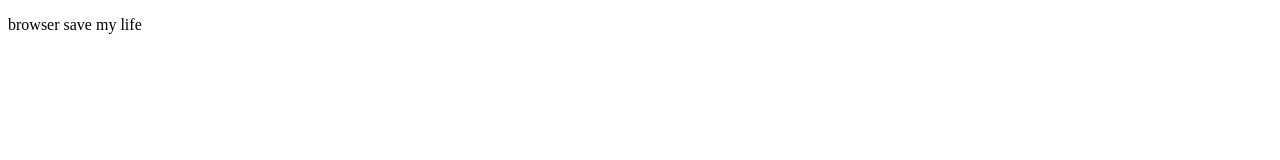
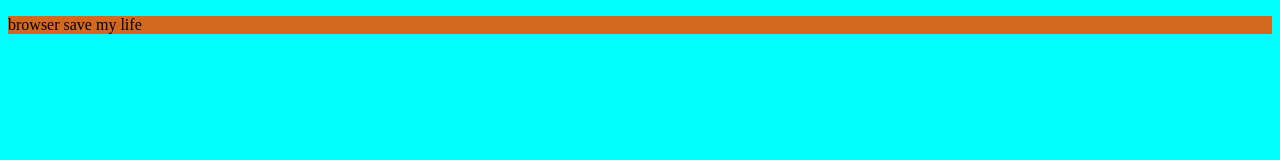
Before and after one commit to muradtheOZ/first_Website, a plain HTML site: page index.html in a window 1280 px wide. Drawn offline with Linux system fonts and the light colour scheme.

Commit message:
nothing bro

```diff
--- a/index.html
+++ b/index.html
@@ -7,6 +7,6 @@
         </title>
     </head>
     <body>
-        <P id= paragraph > browser save my life </P>
+        <P id= 'paragrap' > browser save my life </P>
     </body>
 </html>
--- a/style.css
+++ b/style.css
@@ -1,8 +1,12 @@
-style{
+body{
     background-color: aqua;
 
 }
-.paragraph{
+p{
+    background-color: chocolate;
+    position: relative;
+}
+#paragraph{
     color: brown;
 
 }
```
